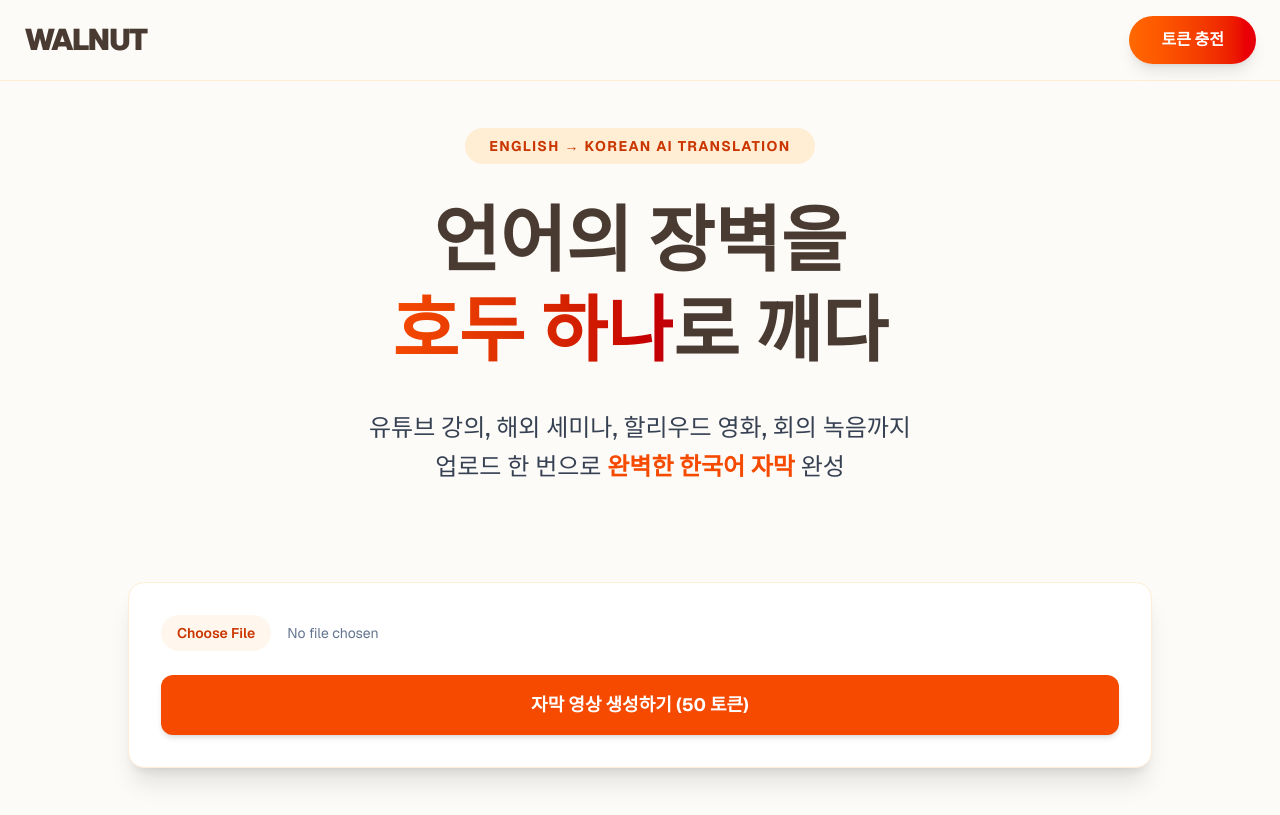
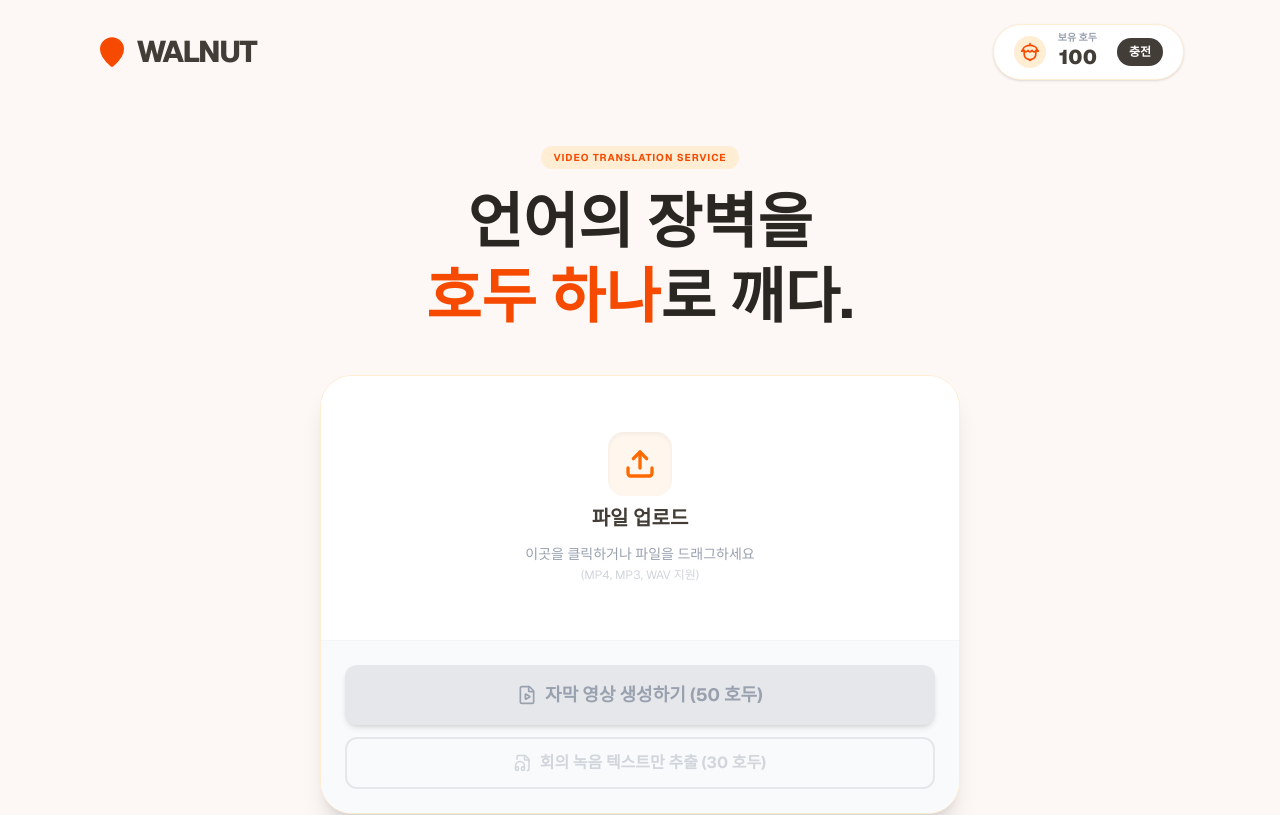
Before and after one commit to walnut1022/walnut-web, a Next.js app: page / in a window 1280 px wide. Shown: the top 815 px of the page. Built offline with nearby package versions, Linux system fonts and the light colour scheme.

Commit message:
메시지

```diff
--- a/app/page.tsx
+++ b/app/page.tsx
@@ -1,66 +1,218 @@
 "use client";
 
-import VideoTranslator from "@/components/VideoTranslator";
-import { useState } from "react";
+import { useState, useRef } from "react";
+// 1. 여기서 'Nut' 아이콘을 추가로 불러왔습니다.
+import { Upload, FileAudio, FileVideo, X, CheckCircle, MapPin, Nut, Download } from "lucide-react";
 
 export default function Home() {
-  const [tokens, setTokens] = useState(1240);
+  // --------------------------------------------------------
+  // 1. 상태 관리 (State)
+  // --------------------------------------------------------
+  const [tokens, setTokens] = useState(100);
+  const [file, setFile] = useState<File | null>(null);
+  const [isDragging, setIsDragging] = useState(false);
+  const [loading, setLoading] = useState(false);
+  const [processType, setProcessType] = useState<"video" | "text" | null>(null);
 
+  const fileInputRef = useRef<HTMLInputElement>(null);
+
+  // --------------------------------------------------------
+  // 2. 기능 로직 (Handlers)
+  // --------------------------------------------------------
+
+  const handleDragOver = (e: React.DragEvent) => {
+    e.preventDefault();
+    setIsDragging(true);
+  };
+
+  const handleDragLeave = (e: React.DragEvent) => {
+    e.preventDefault();
+    setIsDragging(false);
+  };
+
+  const handleDrop = (e: React.DragEvent) => {
+    e.preventDefault();
+    setIsDragging(false);
+    if (e.dataTransfer.files && e.dataTransfer.files[0]) {
+      setFile(e.dataTransfer.files[0]);
+    }
+  };
+
+  const handleFileSelect = (e: React.ChangeEvent<HTMLInputElement>) => {
+    if (e.target.files && e.target.files[0]) {
+      setFile(e.target.files[0]);
+    }
+  };
+
+  const handleProcess = async (type: "video" | "text", cost: number) => {
+    if (!file) return alert("파일을 먼저 업로드해주세요!");
+    if (tokens < cost) return alert("토큰이 부족합니다! 충전이 필요합니다.");
+
+    const confirmMsg = type === "video"
+      ? `자막 영상을 생성하시겠습니까? (토큰 -${cost})`
+      : `텍스트만 추출하시겠습니까? (토큰 -${cost})`;
+
+    if (confirm(confirmMsg)) {
+      setTokens((prev) => prev - cost);
+      setLoading(true);
+      setProcessType(type);
+
+      // 백엔드 연동 시뮬레이션 (3초)
+      setTimeout(() => {
+        setLoading(false);
+        setProcessType(null);
+        alert(type === "video" ? "영상 변환 완료!" : "텍스트 추출 완료!");
+      }, 3000);
+    }
+  };
+
+  // --------------------------------------------------------
+  // 3. UI 렌더링
+  // --------------------------------------------------------
   return (
-    <main className="min-h-screen bg-[#FDFBF7] text-[#4A3B32] font-sans selection:bg-orange-200">
-      {/* 헤더 */}
-      <header className="fixed top-0 w-full z-50 bg-[#FDFBF7]/95 backdrop-blur-md border-b border-orange-100">
-        <div className="max-w-7xl mx-auto px-6 h-20 flex justify-between items-center">
-          <h1 className="text-3xl font-black tracking-tighter flex items-center gap-3">
+    <main className="min-h-screen bg-[#FDF8F6] font-sans text-[#433D37]">
 
+      {/* --- [Header] --- */}
+      <header className="flex justify-between items-center px-8 py-6 max-w-6xl mx-auto">
+        {/* 왼쪽: 로고 영역 */}
+        <div className="flex items-center gap-2">
+          <MapPin className="text-orange-600 w-8 h-8 fill-orange-600" />
+          <h1 className="text-3xl font-extrabold tracking-tighter text-[#433D37]">
             WALNUT
           </h1>
-          <div className="flex items-center gap-6">
+        </div>
 
-            <button className="bg-gradient-to-r from-orange-500 to-red-600 text-white px-8 py-3 rounded-full font-bold shadow-lg hover:shadow-xl transition">
-              토큰 충전
-            </button>
+        {/* 오른쪽: 토큰 UI (호두 아이콘 적용) */}
+        <div className="flex items-center gap-3 bg-white px-5 py-2 rounded-full shadow-sm border border-orange-100">
+          <div className="w-8 h-8 bg-orange-100 rounded-full flex items-center justify-center">
+            {/* ✨ 여기가 변경되었습니다: 호두(Nut) 아이콘 사용 */}
+            <Nut className="text-orange-600 w-5 h-5 fill-orange-100" />
           </div>
+          <div className="flex flex-col items-end leading-none mr-2">
+            <span className="text-[10px] text-gray-400 font-bold">보유 호두</span>
+            <span className="text-xl font-black text-[#433D37]">{tokens}</span>
+          </div>
+          <button
+            className="bg-[#433D37] text-white text-xs px-3 py-1.5 rounded-full hover:bg-black transition font-bold"
+            onClick={() => setTokens(prev => prev + 100)}
+          >
+            충전
+          </button>
         </div>
       </header>
 
-{/* 히어로 */}
-<section className="pt-32 pb-24 px-6">
-  <div className="max-w-5xl mx-auto text-center space-y-8">
-    <div className="inline-block py-2 px-6 rounded-full bg-orange-100 text-orange-700 text-sm font-bold uppercase tracking-widest">
-      English → Korean AI Translation
-    </div>
-
-    <h1 className="text-6xl md:text-7xl font-extrabold leading-tight">
-      언어의 장벽을<br />
-      <span className="text-transparent bg-clip-text bg-gradient-to-r from-orange-600 to-red-700">
-        호두 하나
-      </span>
-      로 깨다
-    </h1>
-
-    <p className="text-2xl text-gray-700 font-medium max-w-3xl mx-auto leading-relaxed">
-      유튜브 강의, 해외 세미나, 할리우드 영화, 회의 녹음까지<br />
-      업로드 한 번으로 <span className="text-orange-600 font-bold">완벽한 한국어 자막</span> 완성
-    </p>
-  </div>
-</section>
-
-{/* 업로더 */}
-      <section className="pb-32 px-6">
-        <div className="max-w-5xl mx-auto">
-          {/* props 없이 그냥 호출 (토큰 기능은 나중에 추가할게!) */}
-          <VideoTranslator userTokens={tokens} onTokenUpdate={setTokens} />
-        </div>
+      {/* --- [Hero Section] --- */}
+      <section className="text-center mt-10 mb-10 px-4">
+        <span className="inline-block bg-orange-100 text-orange-600 px-3 py-1 rounded-full text-[10px] font-bold tracking-widest mb-4">
+          VIDEO TRANSLATION SERVICE
+        </span>
+        <h2 className="text-5xl md:text-6xl font-bold mb-6 leading-tight text-[#2A2622]">
+          언어의 장벽을<br />
+          <span className="text-orange-600">호두 하나</span>로 깨다.
+        </h2>
       </section>
 
-      {/* 저작권 문구 (아주 작게) */}
-      <footer className="py-8 text-center">
-        <p className="text-xs text-gray-400">
-          ※ 저작권이 있는 콘텐츠의 재배포·공유·상업적 이용은 엄격히 금지됩니다.<br />
-          WALNUT은 자막 생성만 제공하며, 모든 법적 책임은 업로더에게 있습니다.
+      {/* --- [Main Action Area] --- */}
+      <section className="max-w-2xl mx-auto px-4 pb-20">
+        <div className="bg-white rounded-[2rem] shadow-xl border border-orange-100 overflow-hidden">
+
+          {/* 1. 파일 업로드 구역 */}
+          <div
+            className={`
+              relative p-10 text-center transition-all duration-300 ease-in-out border-b border-gray-100
+              ${isDragging ? "bg-orange-50 border-orange-300" : "bg-white"}
+              ${file ? "bg-[#FDF8F6]" : ""}
+            `}
+            onDragOver={handleDragOver}
+            onDragLeave={handleDragLeave}
+            onDrop={handleDrop}
+          >
+            <input
+              type="file"
+              ref={fileInputRef}
+              className="hidden"
+              onChange={handleFileSelect}
+              accept="video/*,audio/*"
+            />
+
+            {!file ? (
+              <div className="space-y-3 cursor-pointer py-4" onClick={() => fileInputRef.current?.click()}>
+                <div className="w-16 h-16 bg-orange-50 text-orange-500 rounded-2xl flex items-center justify-center mx-auto mb-2 shadow-inner">
+                  <Upload size={32} strokeWidth={2.5} />
+                </div>
+                <h3 className="text-xl font-bold text-[#433D37]">파일 업로드</h3>
+                <p className="text-gray-400 text-sm">
+                  이곳을 클릭하거나 파일을 드래그하세요<br/>
+                  <span className="text-xs text-gray-300 mt-1">(MP4, MP3, WAV 지원)</span>
+                </p>
+              </div>
+            ) : (
+              <div className="relative py-4">
+                <button
+                  onClick={(e) => { e.stopPropagation(); setFile(null); }}
+                  className="absolute top-[-10px] right-[-10px] p-2 text-gray-300 hover:text-red-500 transition"
+                >
+                  <X />
+                </button>
+                <div className="flex items-center justify-center gap-3 mb-2">
+                  <CheckCircle className="text-green-500 w-6 h-6" />
+                  <h3 className="text-lg font-bold text-[#433D37] truncate max-w-[300px]">{file.name}</h3>
+                </div>
+                <p className="text-xs text-gray-400">{(file.size / 1024 / 1024).toFixed(2)} MB • 준비 완료</p>
+              </div>
+            )}
+          </div>
+
+          {/* 2. 하단 버튼 영역 */}
+          <div className="p-6 bg-gray-50">
+            {loading ? (
+              <div className="text-center py-4">
+                <div className="inline-block animate-spin rounded-full h-8 w-8 border-4 border-orange-500 border-t-transparent mb-3"></div>
+                <p className="font-bold text-[#433D37]">
+                  {processType === 'video' ? 'AI가 영상을 굽는 중...' : '텍스트를 받아적는 중...'}
+                </p>
+              </div>
+            ) : (
+              <div className="flex flex-col gap-3">
+                <button
+                  onClick={() => handleProcess("video", 50)}
+                  disabled={!file}
+                  className={`
+                    w-full py-4 rounded-xl font-bold text-lg shadow-md transition-all flex items-center justify-center gap-2
+                    ${!file
+                      ? "bg-gray-200 text-gray-400 cursor-not-allowed"
+                      : "bg-orange-600 hover:bg-orange-700 text-white shadow-orange-200"
+                    }
+                  `}
+                >
+                  <FileVideo size={20} />
+                  자막 영상 생성하기 (50 호두)
+                </button>
+
+                <button
+                  onClick={() => handleProcess("text", 30)}
+                  disabled={!file}
+                  className={`
+                    w-full py-3 rounded-xl font-bold text-md border-2 transition-all flex items-center justify-center gap-2
+                    ${!file
+                      ? "border-gray-200 text-gray-300 cursor-not-allowed bg-transparent"
+                      : "border-gray-200 bg-white text-gray-600 hover:border-orange-300 hover:text-orange-600"
+                    }
+                  `}
+                >
+                  <FileAudio size={18} />
+                  회의 녹음 텍스트만 추출 (30 호두)
+                </button>
+              </div>
+            )}
+          </div>
+
+        </div>
+
+        <p className="text-center text-xs text-gray-300 mt-6">
+          Powered by Walnut AI • Secure & Copyright Free
         </p>
-      </footer>
+      </section>
     </main>
   );
 }
```
